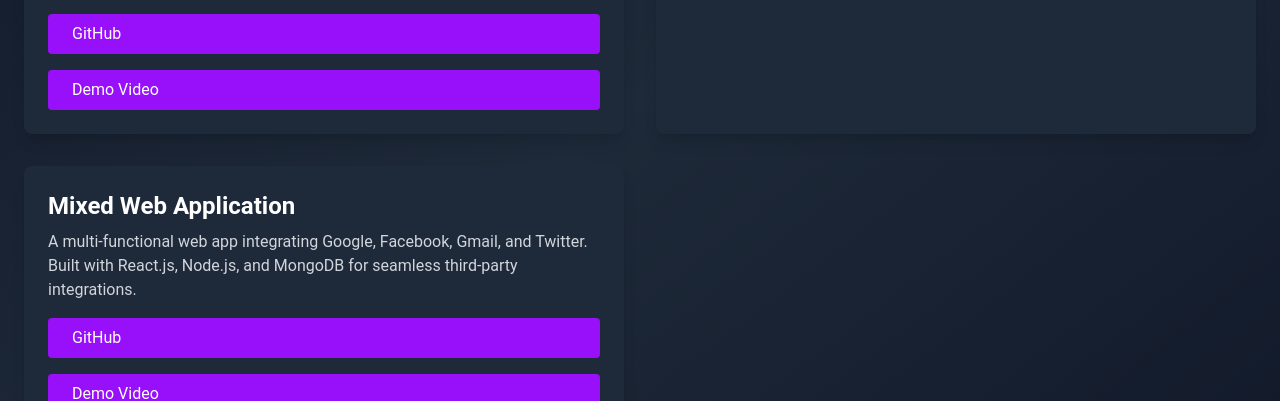
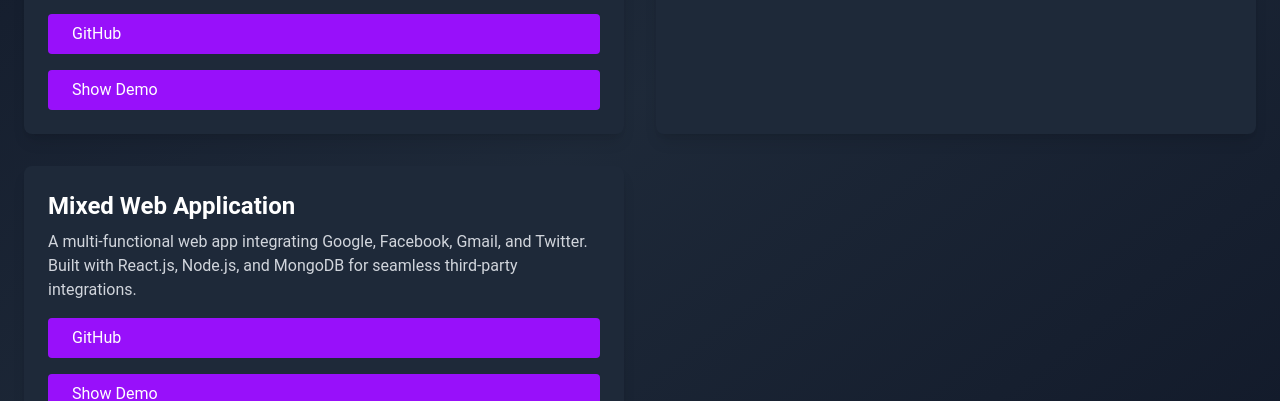
Before and after one commit to ishitatrivedi-dell/portfolio, a React (Vite) app: page /projects in a window 1280 px wide. Shown: the part 402-803 px from the top of the page. Built offline with nearby package versions, Linux system fonts and the light colour scheme.

Commit message:
made chnages in the projects file added video as an iframe for two projects

```diff
--- a/src/components/Projects.jsx
+++ b/src/components/Projects.jsx
@@ -10,7 +10,7 @@
         figma: 'https://www.figma.com/design/1PDr2aGXQJMBxMr5OSgDRF/Skills-Schedular?node-id=0-1&t=7YKvlO8u3ZMlr8tY-1',
         postman: 'https://documenter.getpostman.com/view/39189818/2sAYX3sixA',
         github: 'https://github.com/ishitatrivedi-dell/skill_scheduler',
-        demo: 'https://youtu.be/0sd4LicL6sI',
+        demo: 'https://www.youtube.com/embed/0sd4LicL6sI', // Changed to embed URL format
       },
     },
     {
@@ -26,25 +26,17 @@
       description: 'A multi-functional web app integrating Google, Facebook, Gmail, and Twitter. Built with React.js, Node.js, and MongoDB for seamless third-party integrations.',
       links: {
         github: 'https://github.com/ishitatrivedi-dell/learner_routing',
-        demo: 'https://learner-routing.onrender.com',
+        demo: 'https://youtu.be/DVGfTxPL9dE', // Note: This is not a YouTube link, kept as is
       },
     },
   ];
 
-  // State to manage modal visibility and video URL
-  const [isModalOpen, setIsModalOpen] = useState(false);
-  const [videoUrl, setVideoUrl] = useState('');
+  // State to manage which project's video is being shown
+  const [visibleVideo, setVisibleVideo] = useState(null);
 
-  // Function to open modal with video
-  const openModal = (demoUrl) => {
-    setVideoUrl(demoUrl);
-    setIsModalOpen(true);
-  };
-
-  // Function to close modal
-  const closeModal = () => {
-    setIsModalOpen(false);
-    setVideoUrl('');
+  // Function to toggle video visibility
+  const toggleVideo = (projectIndex) => {
+    setVisibleVideo(visibleVideo === projectIndex ? null : projectIndex);
   };
 
   return (
@@ -101,12 +93,28 @@
                     </a>
                   )}
                   {project.links.demo && (
-                    <button
-                      onClick={() => openModal(project.links.demo)}
-                      className="flex items-center bg-purple-600 hover:bg-purple-700 text-white py-2 px-4 rounded transition duration-300"
-                    >
-                      <i className="fas fa-play-circle mr-2"></i>Demo Video
-                    </button>
+                    <>
+                      <button
+                        onClick={() => toggleVideo(index)}
+                        className="flex items-center bg-purple-600 hover:bg-purple-700 text-white py-2 px-4 rounded transition duration-300"
+                      >
+                        <i className="fas fa-play-circle mr-2"></i>
+                        {visibleVideo === index ? 'Hide Demo' : 'Show Demo'}
+                      </button>
+                      {visibleVideo === index && (
+                        <div className="mt-4">
+                          <iframe
+                            width="100%"
+                            height="315"
+                            src={project.links.demo}
+                            title={`${project.title} Demo`}
+                            frameBorder="0"
+                            allow="accelerometer; autoplay; clipboard-write; encrypted-media; gyroscope; picture-in-picture"
+                            allowFullScreen
+                          ></iframe>
+                        </div>
+                      )}
+                    </>
                   )}
                 </div>
               </div>
@@ -123,30 +131,6 @@
               Back to About Me
             </a>
           </div>
-
-          {/* Modal for Loom Video */}
-          {isModalOpen && (
-            <div className="fixed inset-0 bg-black bg-opacity-75 flex items-center justify-center z-50">
-              <div className="bg-gray-800 p-6 rounded-lg shadow-lg max-w-3xl w-full">
-                <div className="flex justify-end">
-                  <button
-                    onClick={closeModal}
-                    className="text-white hover:text-purple-400 transition duration-300"
-                  >
-                    <i className="fas fa-times text-2xl"></i>
-                  </button>
-                </div>
-                <iframe
-                  src={videoUrl}
-                  title="Project Demo Video"
-                  frameBorder="0"
-                  allow="accelerometer; autoplay; clipboard-write; encrypted-media; gyroscope; picture-in-picture"
-                  allowFullScreen
-                  className="w-full h-96 rounded-lg"
-                ></iframe>
-              </div>
-            </div>
-          )}
         </div>
       </main>
     </div>
```
